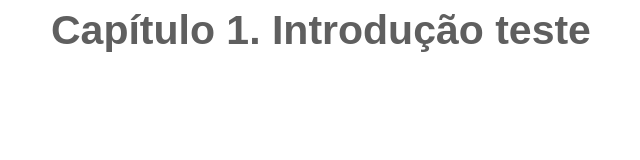
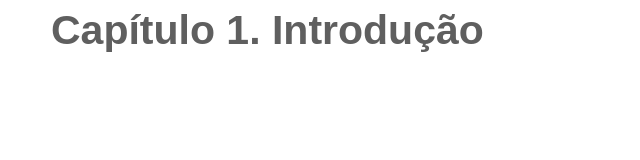
Before and after one commit to btcbrdev/dominandobitcoin-site, a plain HTML site: page capitulo01.html in a window 1280 px wide. Shown: the whole page, without its empty margins (109-749 px from the left). Drawn offline with Linux system fonts and the light colour scheme.

Commit message:
Update 2015-02-15T20:57:56.313Z

```diff
--- a/capitulo01.html
+++ b/capitulo01.html
@@ -10,7 +10,7 @@
     <div class="main">
         <!-- .wrapper -->
         <div class="wrapper">
-            <h1>Capítulo 1. Introdução teste</h1>
+            <h1>Capítulo 1. Introdução</h1>
 
         </div>
         <!-- /.wrapper -->
```
